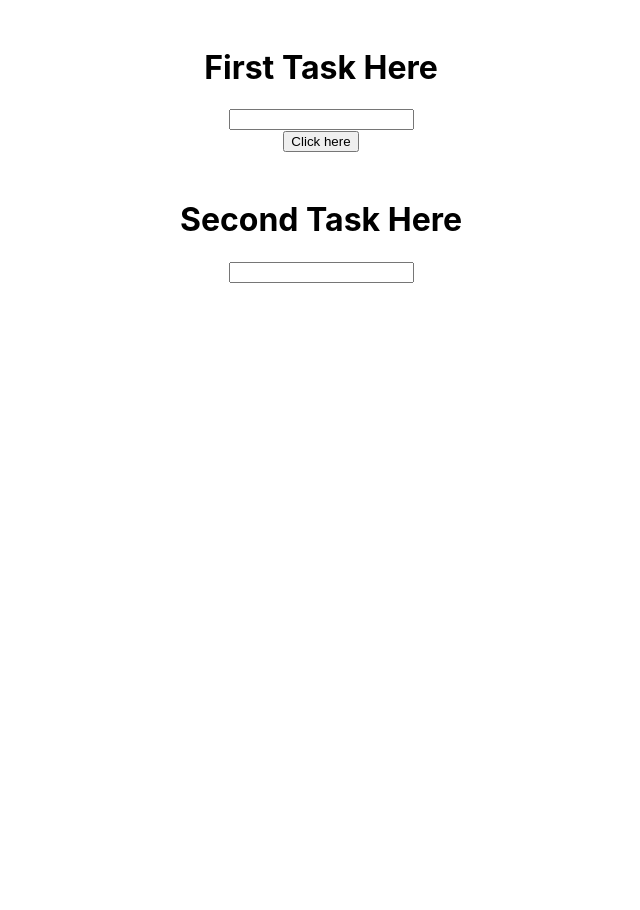
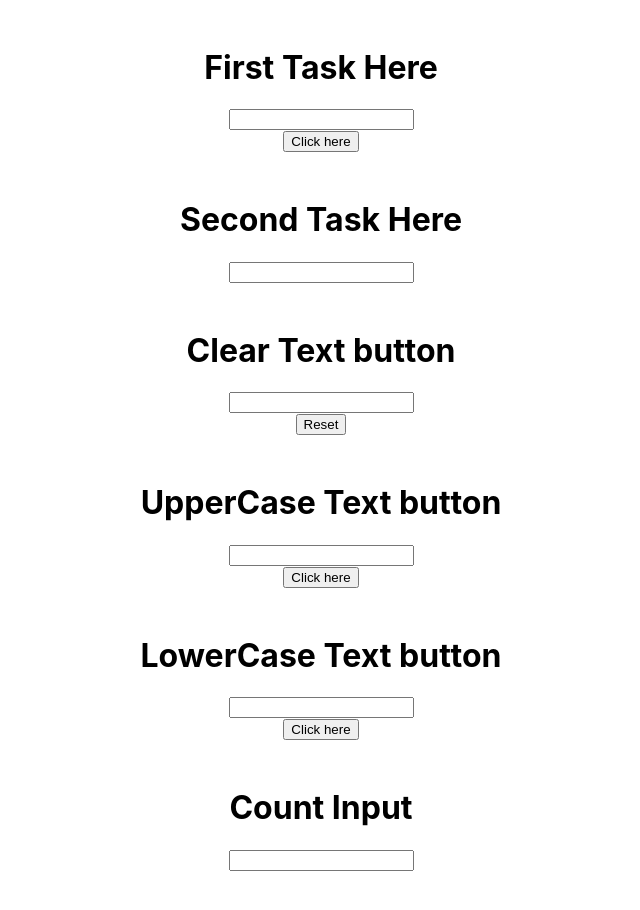
Before and after one commit to Abhithakur009/my-react-app, a React (Create React App) app: page / in a window 1280 px wide. Shown: the top 910 px of the page, without its empty margins (319-959 px from the left). Before the commit the page ends 800 px from the top, so only its background shows below. Built offline with nearby package versions, Linux system fonts and the light colour scheme; the HTML template or start-up script is replaced by a standard one.

Commit message:
Upper Case Text, Lower Case, Count  Word in input

```diff
--- a/src/App.css
+++ b/src/App.css
@@ -41,3 +41,7 @@ width: 100%;
   text-align: center;
   margin-top: 3rem;
 }
+.space-footer{
+  margin-bottom: 3rem;
+
+}
--- a/src/App.js
+++ b/src/App.js
@@ -2,6 +2,10 @@ import logo from './logo.svg';
 import './App.css';
 import React from 'react';
 import { useState } from "react";
+import Exerciseone from './Exerciseone';
+import Lowercase from './Lowercase';
+import Uppercase from './Uppercase';
+import ClearText from './ClearText';
 
 function App() {
   const [name, setName] = useState("");
@@ -56,7 +60,9 @@ function App() {
           </div>
          </div>
       </div>
-
+<Lowercase />
+<Uppercase />
+<ClearText />
     </>
   );
 }
--- /dev/null
+++ b/src/ClearText.js
@@ -0,0 +1,25 @@
+import React from 'react'
+import { useState } from 'react'
+
+function ClearText() {
+    const [dataval, setVales] = useState();
+
+
+  return (
+    <>
+          <div className="tasks-container">
+              <div className="container">
+                  <h1>Count Input </h1>
+                  <div className="mb-3">    <label>{dataval}</label></div>
+                  <div className="mb-3">
+                      <input type="text" className="form-control"
+                          onChange={(e) => setVales(e.target.value.length)} />
+                  </div>
+                 <div className="space-footer"></div>
+              </div>
+          </div>
+    </>
+  )
+}
+
+export default ClearText
--- /dev/null
+++ b/src/Exerciseone.js
@@ -0,0 +1,38 @@
+import React from 'react';
+//import { useState } from "react";
+
+
+ function Exerciseone() {
+    //const [change, setChange] = useState(null);
+
+
+    return (
+
+        <>
+            <div className="tasks-container">
+                <div className="container">
+                    <div className="mb-3">
+                        <label for="exampleFormControlInput1" className="form-label">text ddata</label>
+
+                    </div>
+                    <div className="mb-3">
+                        <input type="email" className="form-control" id="exampleFormControlInput1" placeholder="name@example.com"  />
+                    </div>
+                    <div className="mb-3">
+                    <button type="button"   >Click here</button>
+                    </div>
+                </div>
+            </div>
+
+        </>
+
+    );
+    }
+
+
+// function handleChange(val){
+//     setText(val.target.val);
+// console.log('it works now');
+
+// }
+export default Exerciseone;
--- /dev/null
+++ b/src/Lowercase.js
@@ -0,0 +1,26 @@
+import React, { useState } from 'react';
+
+
+
+
+
+export default function Lowercase() {
+    const [myval, setMyVal] = useState();
+  return (
+
+  <>
+
+          <div className="tasks-container">
+              <div className="container">
+                  <h1>Clear Text button </h1>
+                  <div className="mb-3">
+                      <input type="text" value={myval} />
+                  </div>
+                  <div className="mb-3">
+                      <button onClick={() => setMyVal(() => "")}>Reset</button>
+                  </div>
+              </div>
+          </div>
+  </>
+  );
+}
--- /dev/null
+++ b/src/Uppercase.js
@@ -0,0 +1,60 @@
+import React, { useState } from 'react';
+
+
+
+export default function Uppercase() {
+    const [myuppercase, setVale] = useState("");
+    const [lowercase,setLower] = useState();
+
+    const convertTextToUpperCase = () => {
+        // To convert Upper Case
+        let upperCaseText = myuppercase.toUpperCase();
+        setVale(upperCaseText);
+      };
+    const convertTextLowercase = () => {
+        let lowerCaseTxet = lowercase.toLowerCase();
+        setLower(lowerCaseTxet);
+
+    };
+
+
+  return (
+      <>
+          <div className="tasks-container">
+              <div className="container">
+                  <h1>UpperCase Text button </h1>
+                  <div className="mb-3">    <label>{myuppercase}</label></div>
+                  <div className="mb-3">
+                      <input type="text" className="form-control"
+                          onChange={(e) => setVale(e.target.value)} />
+                  </div>
+                  <div className="mb-3">
+                      <button type="button"
+                          title="Convert Text To Lower Case"
+                          onClick={convertTextToUpperCase}
+                          color="#606070"
+                      >Click here</button>
+                  </div>
+              </div>
+          </div>
+
+          <div className="tasks-container">
+              <div className="container">
+                  <h1>LowerCase Text button </h1>
+                  <div className="mb-3">    <label>{lowercase}</label></div>
+                  <div className="mb-3">
+                      <input type="text" className="form-control"
+                          onChange={(e) => setLower(e.target.value)} />
+                  </div>
+                  <div className="mb-3">
+                      <button type="button"
+                          title="Convert Text To Lower Case"
+                          onClick={convertTextLowercase}
+                          color="#606070"
+                      >Click here</button>
+                  </div>
+              </div>
+          </div>
+          </>
+  );
+}
```
